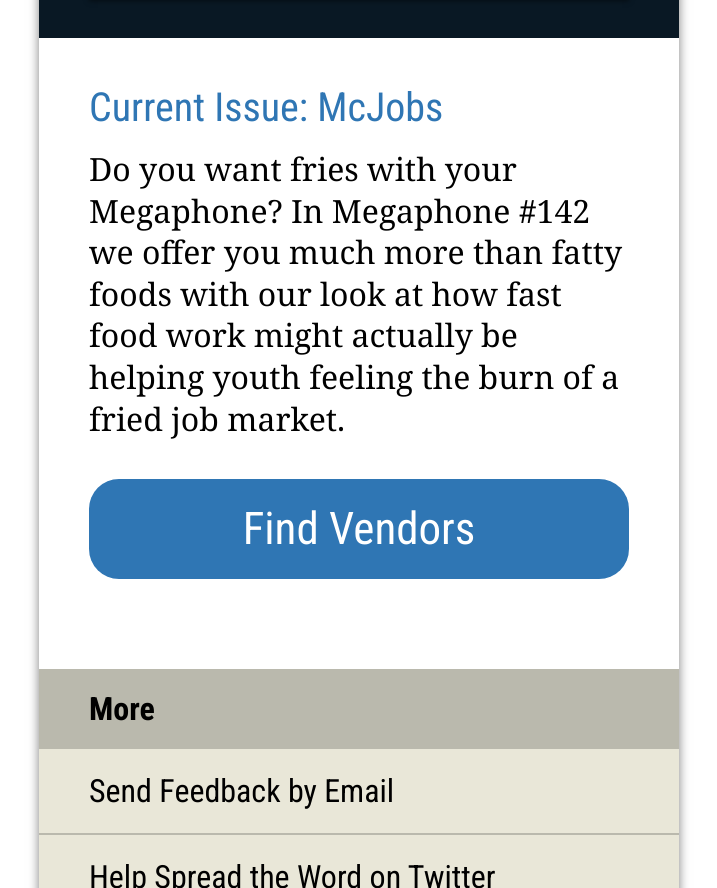
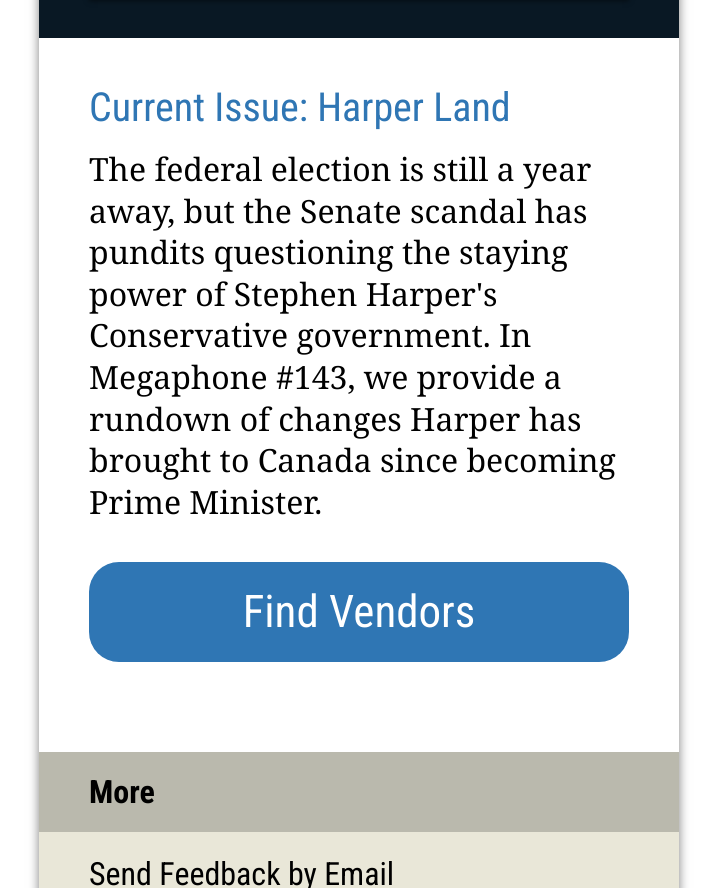
Before and after one commit to denimandsteel/megaphone, a website: page index.html in a window 1280 px wide. Shown: the part 1037-1925 px from the top of the page, without its empty margins (281-998 px from the left). Drawn offline with Linux system fonts and the light colour scheme; no server answers.

Commit message:
Harper Land cover

```diff
--- a/index.html
+++ b/index.html
@@ -22,11 +22,11 @@
   <div id="home">
     <div id="magazine">
         <a href="http://hopeinshadows.com"><img class="ad" src="images/hope-in-shadows-2013.jpg" alt="Hope in Shadows 2013"></a>
-        <img src="images/cover.jpg" alt="McJobs">
+        <img src="images/cover.jpg" alt="Harper Land">
     </div><!--magazine-->
     <div id="intro">
-      <h2>Current Issue: McJobs</h2>
-      <p>Do you want fries with your Megaphone? In Megaphone #142 we offer you much more than fatty foods with our look at how fast food work might actually be helping youth feeling the burn of a fried job market.</p>
+      <h2>Current Issue: Harper Land</h2>
+      <p>The federal election is still a year away, but the Senate scandal has pundits questioning the staying power of Stephen Harper's Conservative government. In Megaphone #143, we provide a rundown of changes Harper has brought to Canada since becoming Prime Minister.</p>
       <span class="button big go-to-find">Find Vendors</span>
     </div><!--intro-->
   </div>
```
Also changed, not shown: images/cover.jpg.
